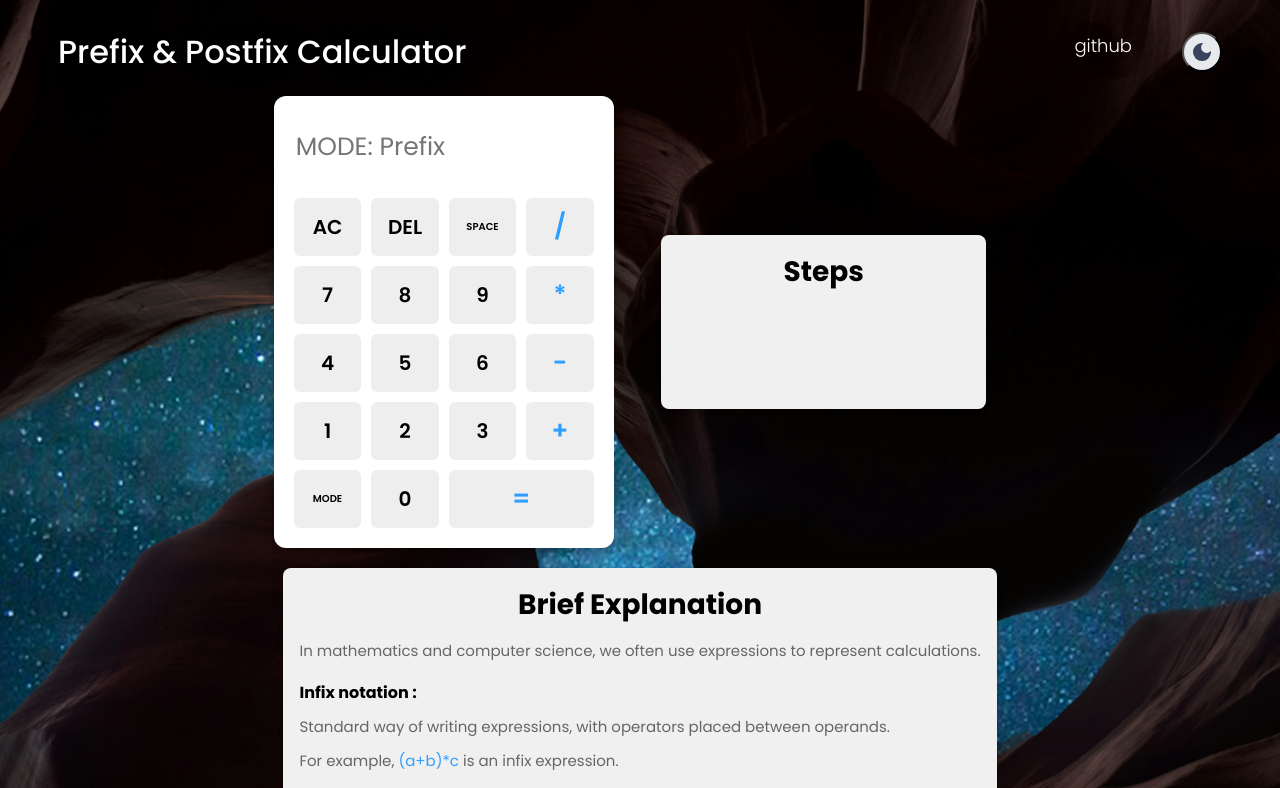
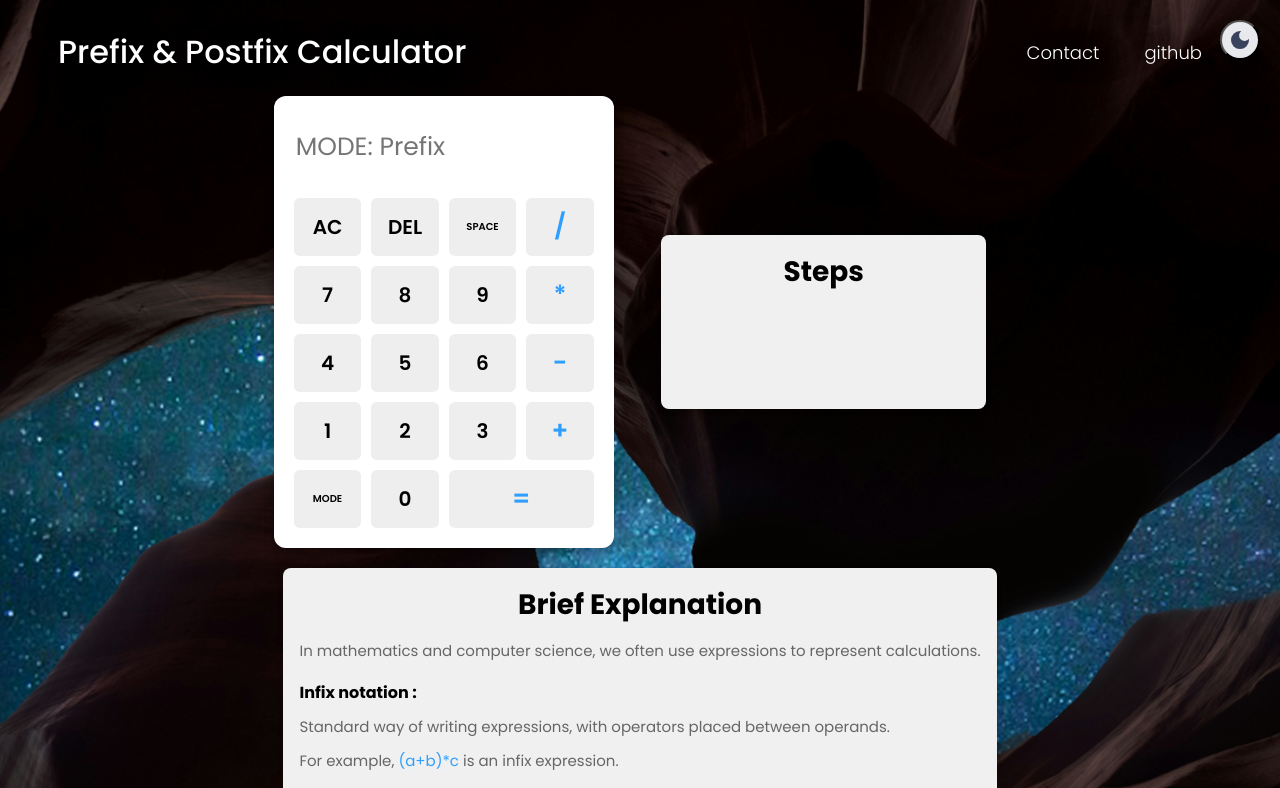
Before and after one commit to ramich866/Prefix-and-Postfix-Calculator, a plain HTML site: page index.html in a window 1280 px wide. Shown: the top 788 px of the page. Drawn offline with Linux system fonts and the light colour scheme.

Commit message:
HTML & CSS: add contact to navbar

```diff
--- a/index.html
+++ b/index.html
@@ -13,14 +13,15 @@
         Prefix & Postfix Calculator
       </p>
     <nav class="navbar">
+      <a href="#"> Contact </a>
       <a href="#"> github</a>
-      <button id="theme-switch">
-        <svg xmlns="http://www.w3.org/2000/svg" height="24px" viewBox="0 -960 960 960" width="24px" fill="#e8eaed"><path d="M480-120q-150 0-255-105T120-480q0-150 105-255t255-105q14 0 27.5 1t26.5 3q-41 29-65.5 75.5T444-660q0 90 63 153t153 63q55 0 101-24.5t75-65.5q2 13 3 26.5t1 27.5q0 150-105 255T480-120Z"/></svg>
-        <svg xmlns="http://www.w3.org/2000/svg" height="24px" viewBox="0 -960 960 960" width="24px" fill="#e8eaed"><path d="M480-280q-83 0-141.5-58.5T280-480q0-83 58.5-141.5T480-680q83 0 141.5 58.5T680-480q0 83-58.5 141.5T480-280ZM200-440H40v-80h160v80Zm720 0H760v-80h160v80ZM440-760v-160h80v160h-80Zm0 720v-160h80v160h-80ZM256-650l-101-97 57-59 96 100-52 56Zm492 496-97-101 53-55 101 97-57 59Zm-98-550 97-101 59 57-100 96-56-52ZM154-212l101-97 55 53-97 101-59-57Z"/></svg>
-      </button>
     </nav>
+  </header>
 
-  </header>
+  <button id="theme-switch">
+    <svg xmlns="http://www.w3.org/2000/svg" height="24px" viewBox="0 -960 960 960" width="24px" fill="#e8eaed"><path d="M480-120q-150 0-255-105T120-480q0-150 105-255t255-105q14 0 27.5 1t26.5 3q-41 29-65.5 75.5T444-660q0 90 63 153t153 63q55 0 101-24.5t75-65.5q2 13 3 26.5t1 27.5q0 150-105 255T480-120Z"/></svg>
+    <svg xmlns="http://www.w3.org/2000/svg" height="24px" viewBox="0 -960 960 960" width="24px" fill="#e8eaed"><path d="M480-280q-83 0-141.5-58.5T280-480q0-83 58.5-141.5T480-680q83 0 141.5 58.5T680-480q0 83-58.5 141.5T480-280ZM200-440H40v-80h160v80Zm720 0H760v-80h160v80ZM440-760v-160h80v160h-80Zm0 720v-160h80v160h-80ZM256-650l-101-97 57-59 96 100-52 56Zm492 496-97-101 53-55 101 97-57 59Zm-98-550 97-101 59 57-100 96-56-52ZM154-212l101-97 55 53-97 101-59-57Z"/></svg>
+  </button>
 
 <div class="body-container">
   <div class="container-1">
--- a/styles/styles.css
+++ b/styles/styles.css
@@ -31,6 +31,10 @@
   display: flex;
   justify-content: center;
   align-items: center;
+
+  position: fixed;
+  top: 20px;
+  right:20px;
 }
 
 #theme-switch svg {
@@ -86,17 +90,13 @@ body {
   font-weight: 500;
 }
 
-.navbar{
-  display: flex;
-}
-
 .navbar a {
   position: relative;
   font-size: 18px;
   color: #fff;
   font-weight: 300;
   text-decoration: none;
-  margin-right: 50px;
+  margin: 0px 20px;
 }
 
 .navbar a::before {
```
